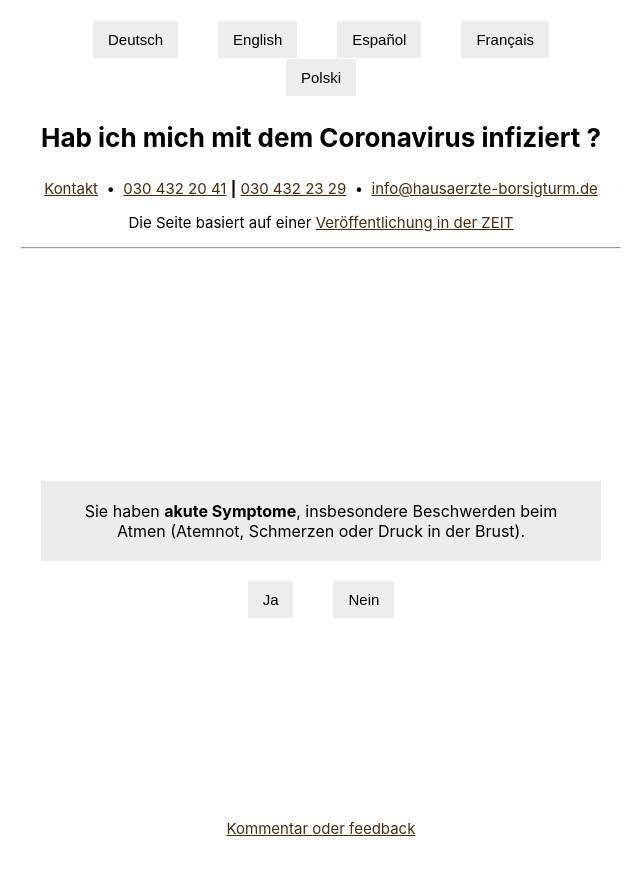
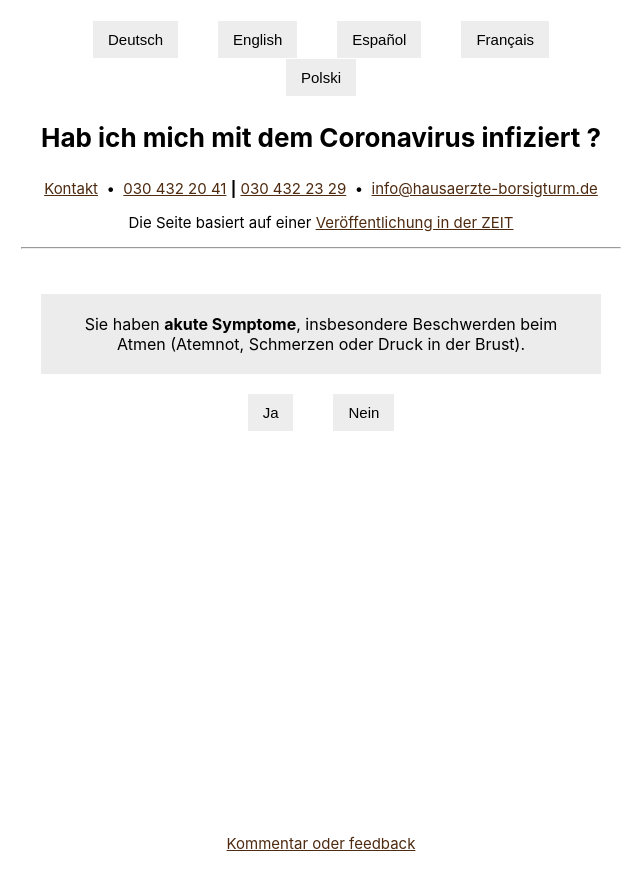
Before and after one commit to lfcj/dr-what-to-do, a React (Create React App) app: page / in a window 1280 px wide. Shown: the whole page, without its empty margins (319-959 px from the left). Built offline with nearby package versions, Linux system fonts and the light colour scheme.

Commit message:
change styling

```diff
--- a/src/App.css
+++ b/src/App.css
@@ -35,7 +35,7 @@
   display: flex;
   flex: none;
   align-items: center;
-  justify-content: center;
+  margin-top: 25px;
   flex-direction: column;
 }
 
```
